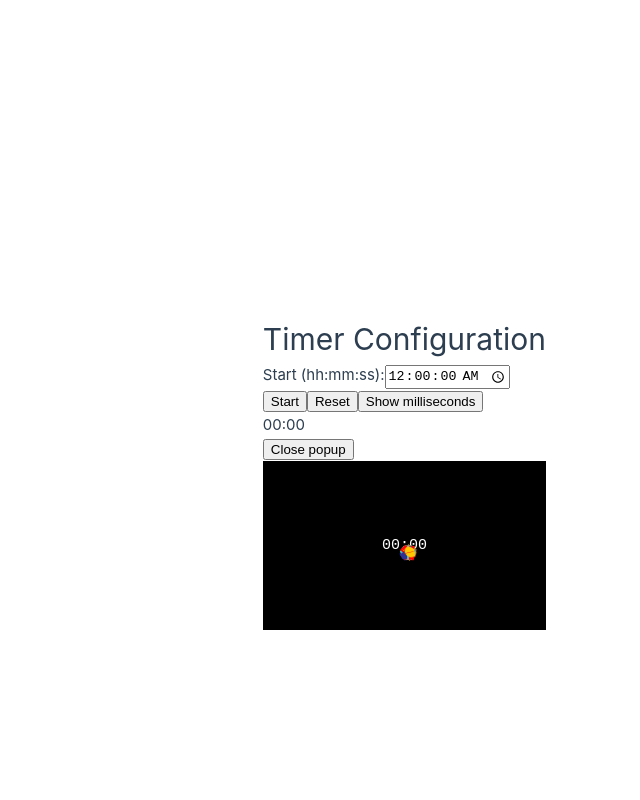
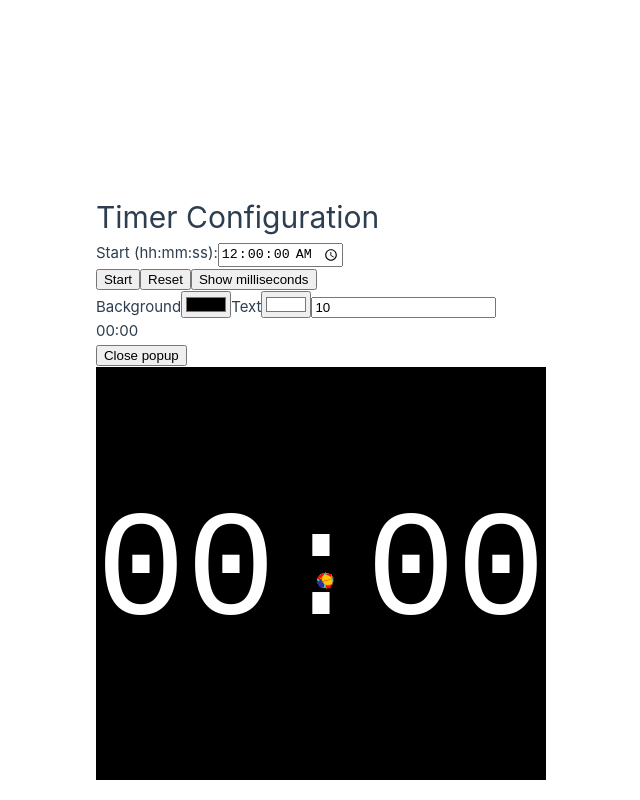
Before and after one commit to julo-web-dev/controlled-countdown, a Vue app: page / in a window 1280 px wide. Both pictures are taken after a click on the button "Open popup". Shown: the whole page, without its empty margins (94-734 px from the left). Built offline with nearby package versions, Linux system fonts and the light colour scheme.

Commit message:
Flexible color and font-size

```diff
--- a/src/components/TheTimer.vue
+++ b/src/components/TheTimer.vue
@@ -6,11 +6,20 @@ const props = defineProps<{
   showConfettiExplosion: boolean;
   confettiWidth: number;
   confettiHeight: number;
+  textColor: string;
+  backgroundColor: string;
+  fontSize: number;
 }>();
 </script>
 
 <template>
-  <main>
+  <main
+    :style="{
+      backgroundColor: backgroundColor,
+      color: textColor,
+      fontSize: `${fontSize}em`,
+    }"
+  >
     <div>
       {{ props.time }}
     </div>
@@ -31,8 +40,6 @@ main {
   width: 100%;
   align-items: center;
   justify-content: center;
-  background-color: black;
-  color: white;
   font-family: 'Courier New', Courier, monospace;
 
   position: relative;
--- a/src/components/TheWelcome.vue
+++ b/src/components/TheWelcome.vue
@@ -5,6 +5,10 @@ import NewWindow from './NewWindow.vue';
 
 const openWindow = ref(false);
 const startTime = ref('00:00:00');
+const backgroundColor = ref('#000000');
+const textColor = ref('#ffffff');
+const fontSize = ref(10);
+
 function updateTime() {
   const [hours, minutes, seconds] = startTime.value.split(':').map(Number);
   time.value = (hours * 3600 + minutes * 60 + seconds) * 1000;
@@ -86,6 +90,13 @@ const popupHeight = ref(0);
     <button id="resetBtn" @click="resetTimer()">Reset</button>
 
     <button @click="showMs = !showMs">Show milliseconds</button>
+    <br />
+    <label for="backgroundColorInput">Background</label>
+    <input type="color" id="backgroundColorInput" v-model="backgroundColor" />
+    <label for="textColorInput">Text</label>
+    <input type="color" id="textColorInput" v-model="textColor" />
+    <input type="number" v-model="fontSize" min="0" />
+    <br />
 
     <div id="timerDisplay">{{ formatedTime }}</div>
 
@@ -99,6 +110,9 @@ const popupHeight = ref(0);
       :show-confetti-explosion="time === 0"
       :confetti-width="popupWidth"
       :confetti-height="popupHeight"
+      :text-color="textColor"
+      :background-color="backgroundColor"
+      :font-size="fontSize"
     ></TheTimer>
   </NewWindow>
 </template>
```
